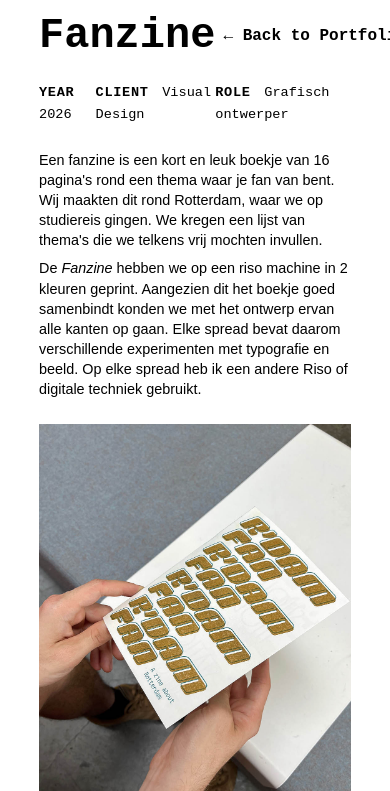
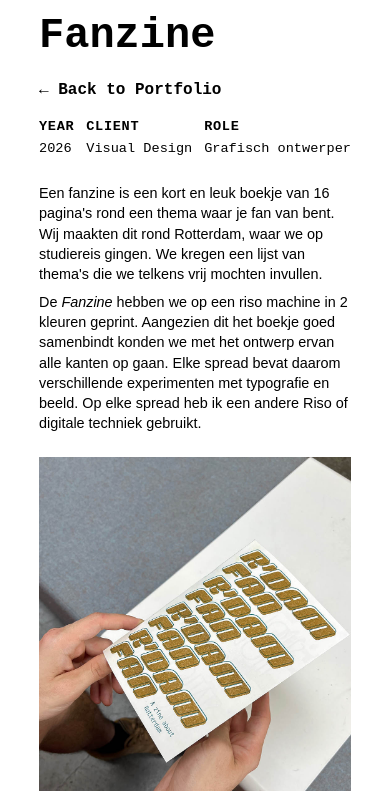
Before and after one commit to iantomareels/portfolio, a plain HTML site: page projects/fanzine.html in a window 390 px wide. Shown: the part 53-844 px from the top of the page. Drawn offline with Linux system fonts and the light colour scheme; a web font is replaced by a local one.

Commit message:
mobile project pages fix

```diff
--- a/styles.css
+++ b/styles.css
@@ -725,6 +725,16 @@ footer {
         font-size: 2rem;
     }
 
+    .project-header-row {
+        flex-direction: column;
+        align-items: flex-start;
+    }
+
+    .project-header-collumn .project-meta .meta-label {
+        display: block;
+        margin-right: 0;
+    }
+
     .project-detail {
         grid-template-columns: 1fr;
     }
```
